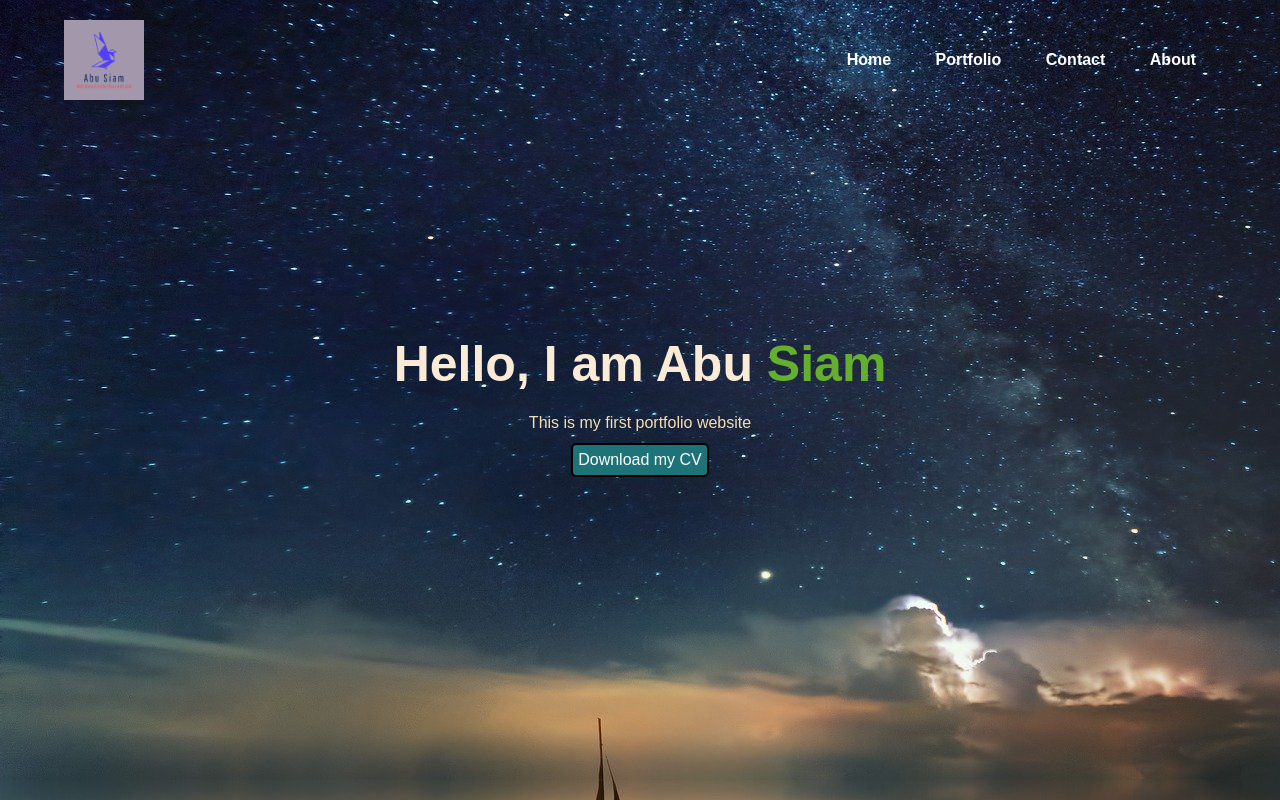
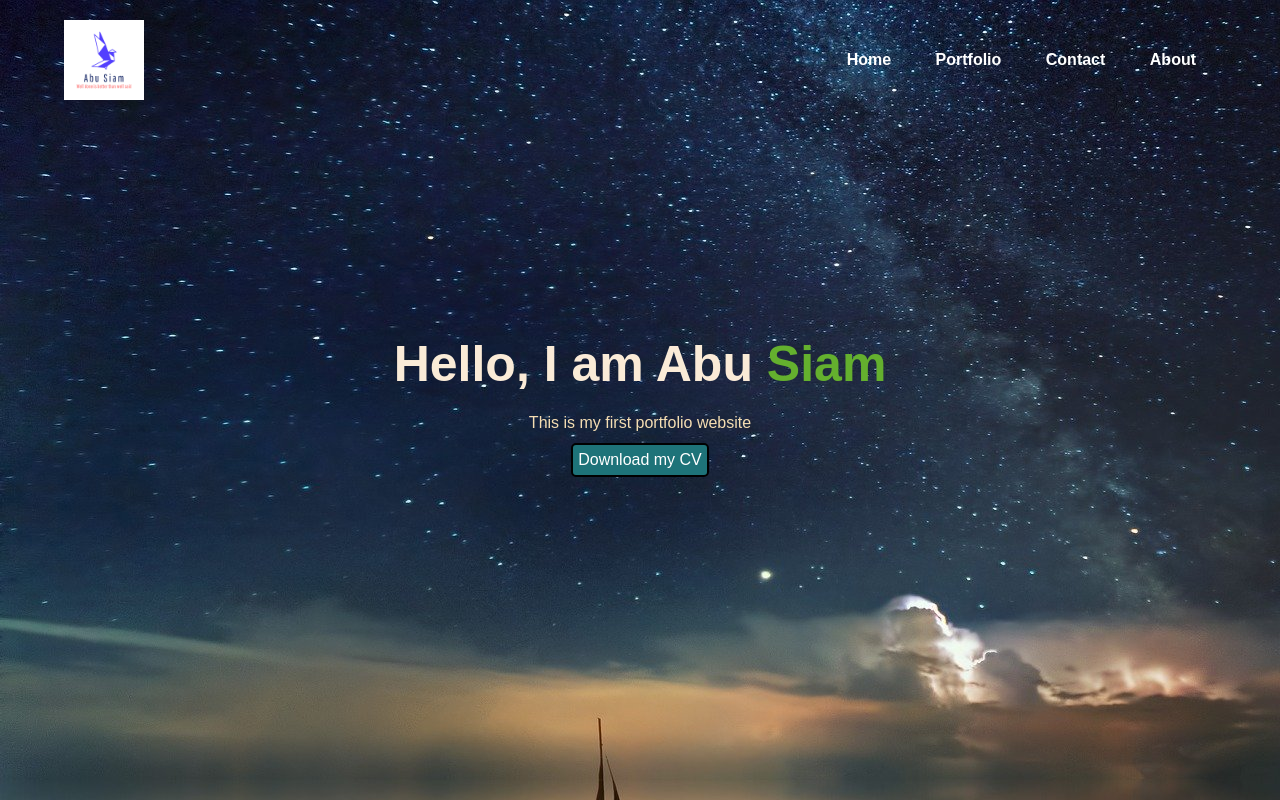
Before and after one commit to siamcse/my-first-repo, a plain HTML site: page index.html in a window 1280 px wide. Drawn offline with Linux system fonts and the light colour scheme.

Commit message:
loggo changed

```diff
--- a/index.html
+++ b/index.html
@@ -10,7 +10,7 @@
 <body>
     <div class="head">
         <nav>
-            <img src="logo.png" alt="" class="logo">
+            <img src="logo1.png" alt="" class="logo">
             <ul>
                 <li><a href="#">Home</a></li>
                 <li><a href="#">Portfolio</a></li>
```
Also changed, not shown: logo1.png (added).
